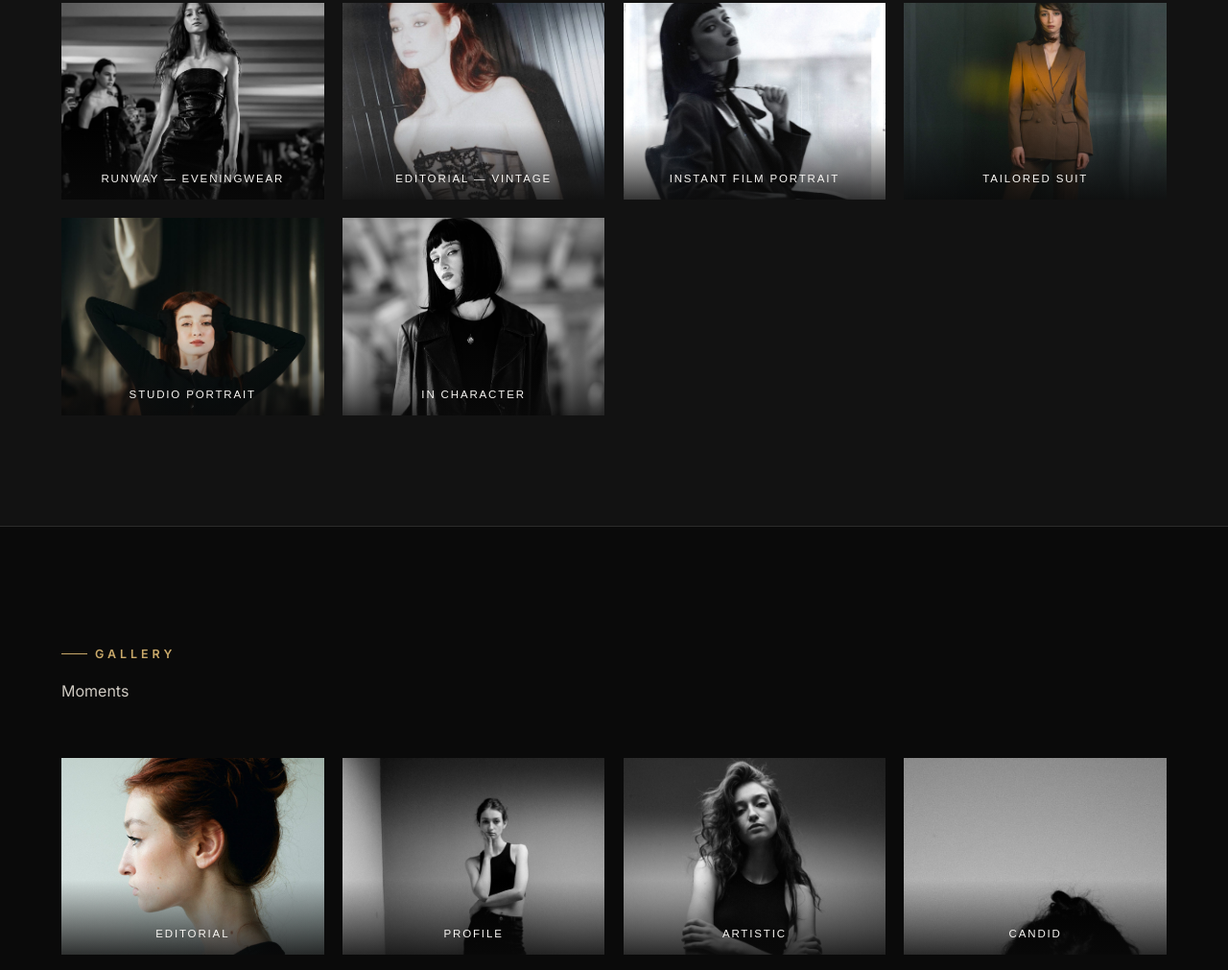
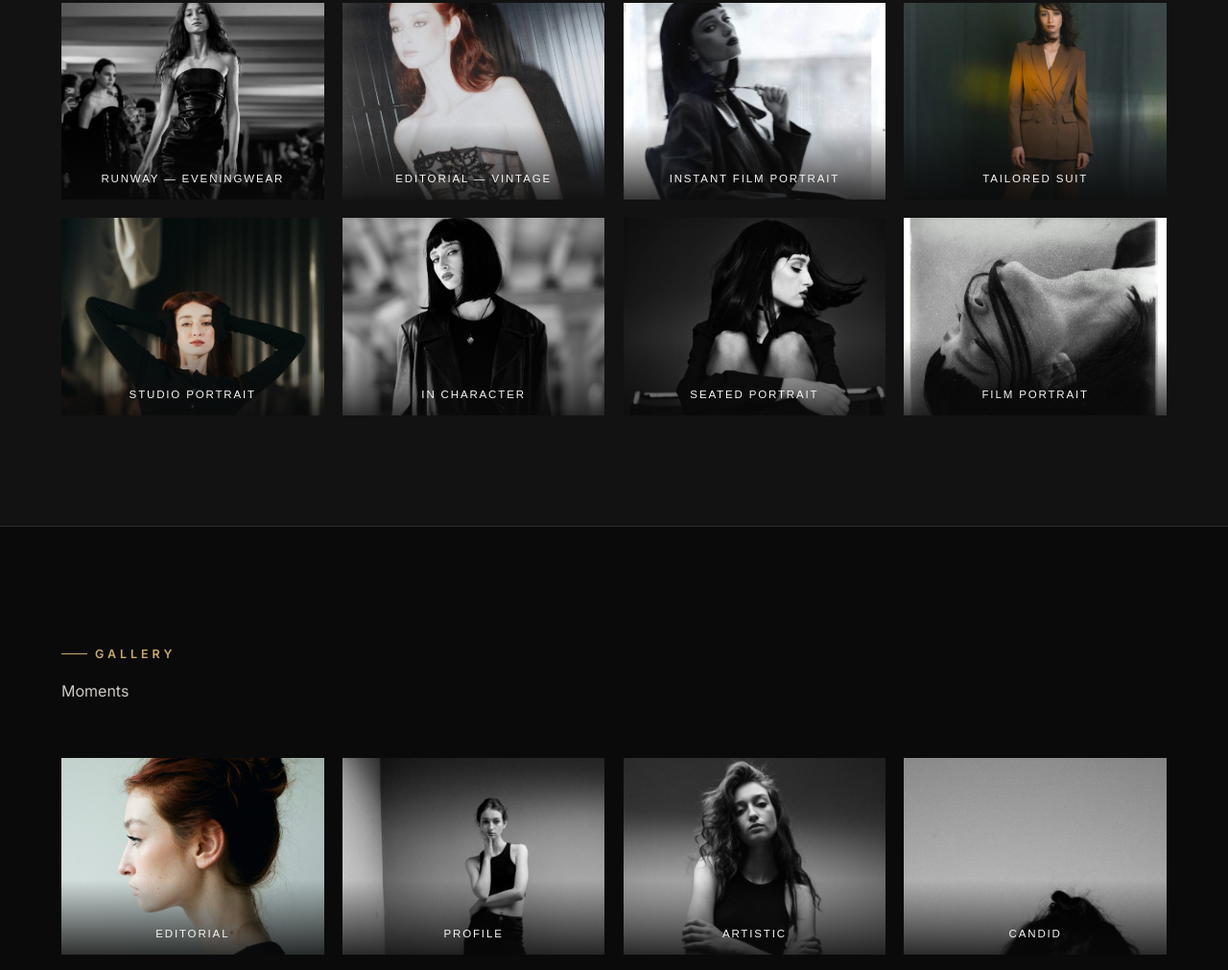
Before and after one commit to TudorlE/arinamuracv2, a website built with Vite: page index.html in a window 1280 px wide. Shown: the part 7085-8096 px from the top of the page at 96% size. Built offline with nearby package versions, Linux system fonts and the light colour scheme.

Commit message:
Add 2 more photos to Modeling section
Co-Authored-By: Claude Sonnet 5 <noreply@anthropic.com>

```diff
--- a/index.html
+++ b/index.html
@@ -360,6 +360,14 @@
           <img src="img/modeling/10.jpg" alt="Arina Mura in character, dark bob and leather coat, on location" loading="lazy" />
           <span class="media-tile-label">In Character</span>
         </button>
+        <button class="media-tile" type="button" data-full="img/modeling/11.jpg" data-caption="Seated studio portrait, dark bob">
+          <img src="img/modeling/11.jpg" alt="Arina Mura seated portrait, dark bob and black outfit, knees drawn up" loading="lazy" />
+          <span class="media-tile-label">Seated Portrait</span>
+        </button>
+        <button class="media-tile" type="button" data-full="img/modeling/12.jpg" data-caption="Grainy film portrait">
+          <img src="img/modeling/12.jpg" alt="Grainy black and white film portrait of Arina Mura reclining" loading="lazy" />
+          <span class="media-tile-label">Film Portrait</span>
+        </button>
       </div>
     </div>
   </section>
```
Also changed, not shown: img/modeling/11.jpg (added), img/modeling/12.jpg (added).
